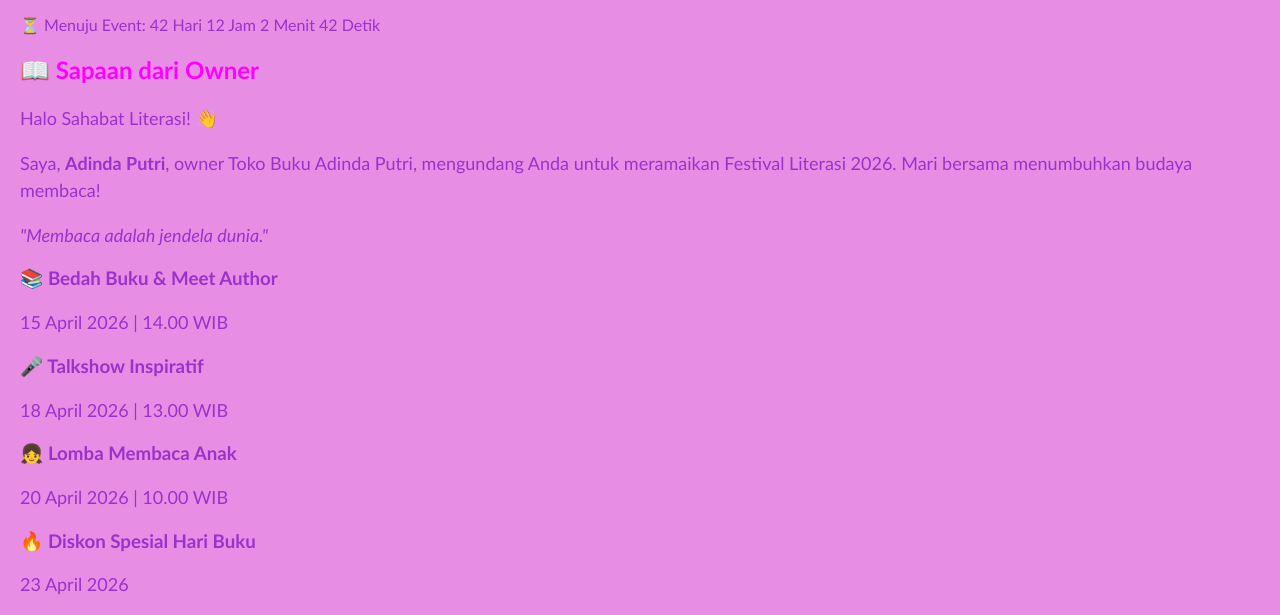
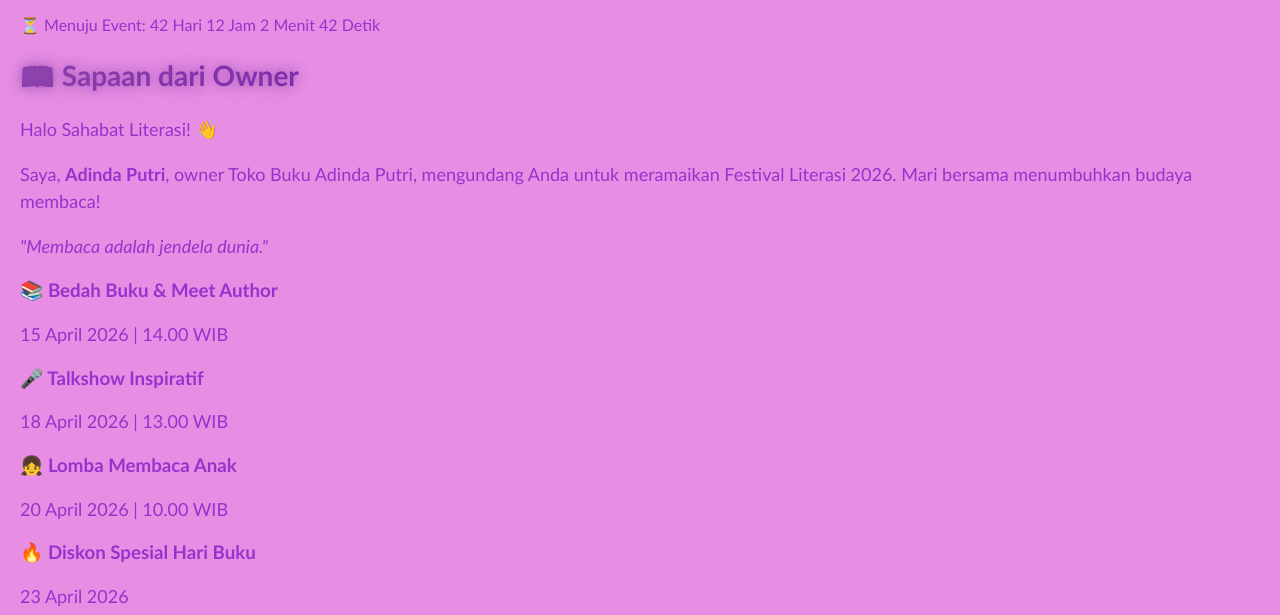
Before and after one commit to adindaputri-hub/adinda-putri-10C, a plain HTML site: page event.html in a window 1280 px wide. Shown: the part 152-767 px from the top of the page. Drawn offline with Linux system fonts and the light colour scheme.

Commit message:
style.css

```diff
--- a/style.css
+++ b/style.css
@@ -136,4 +136,14 @@ form button {
 
 form button:hover {
     background-color: orchid;
+
 }
+.owner-message h2 {
+    background: linear-gradient(135deg, #8e44ad, #6a0dad, #c77dff);
+    -webkit-background-clip: text;
+    -webkit-text-fill-color: transparent;
+    font-size: 28px;
+    text-shadow: 0 0 10px rgba(142, 68, 173, 0.6),
+                 0 0 20px rgba(142, 68, 173, 0.4);
+    animation: glowPulse 2s infinite alternate;
+}
```
